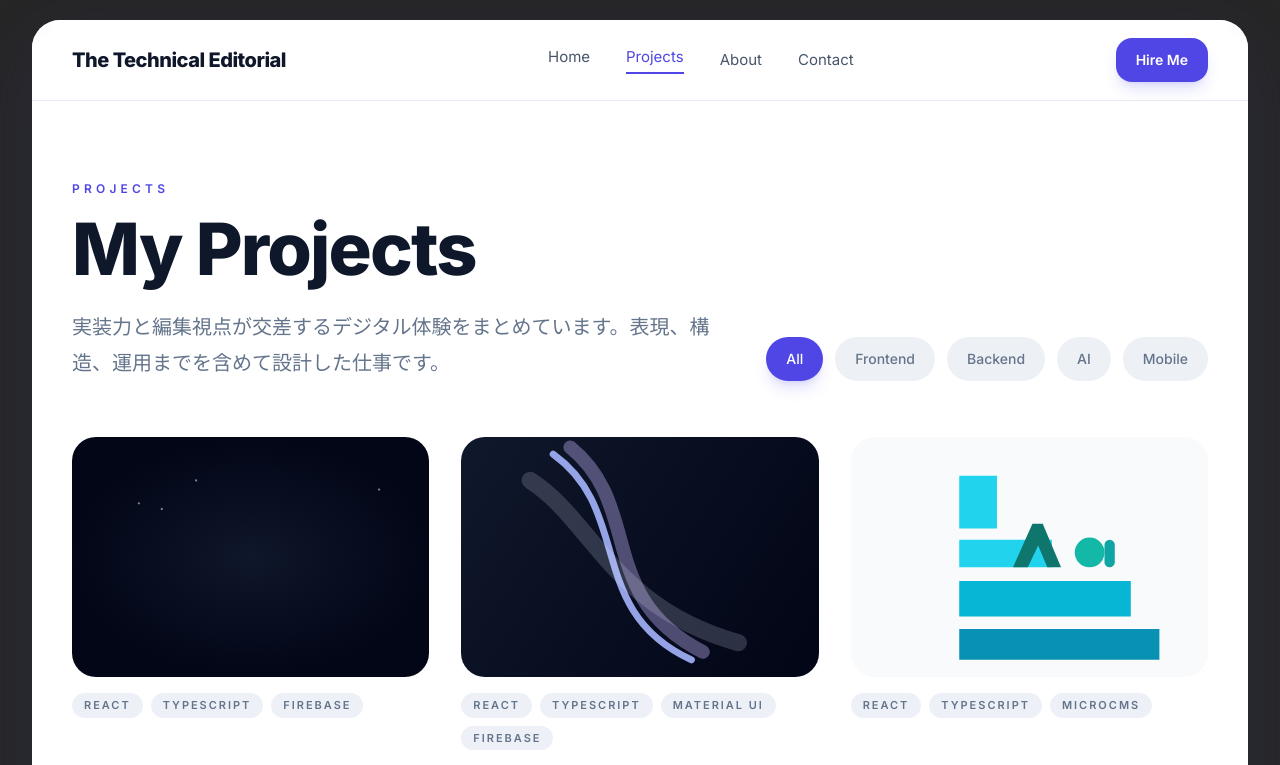
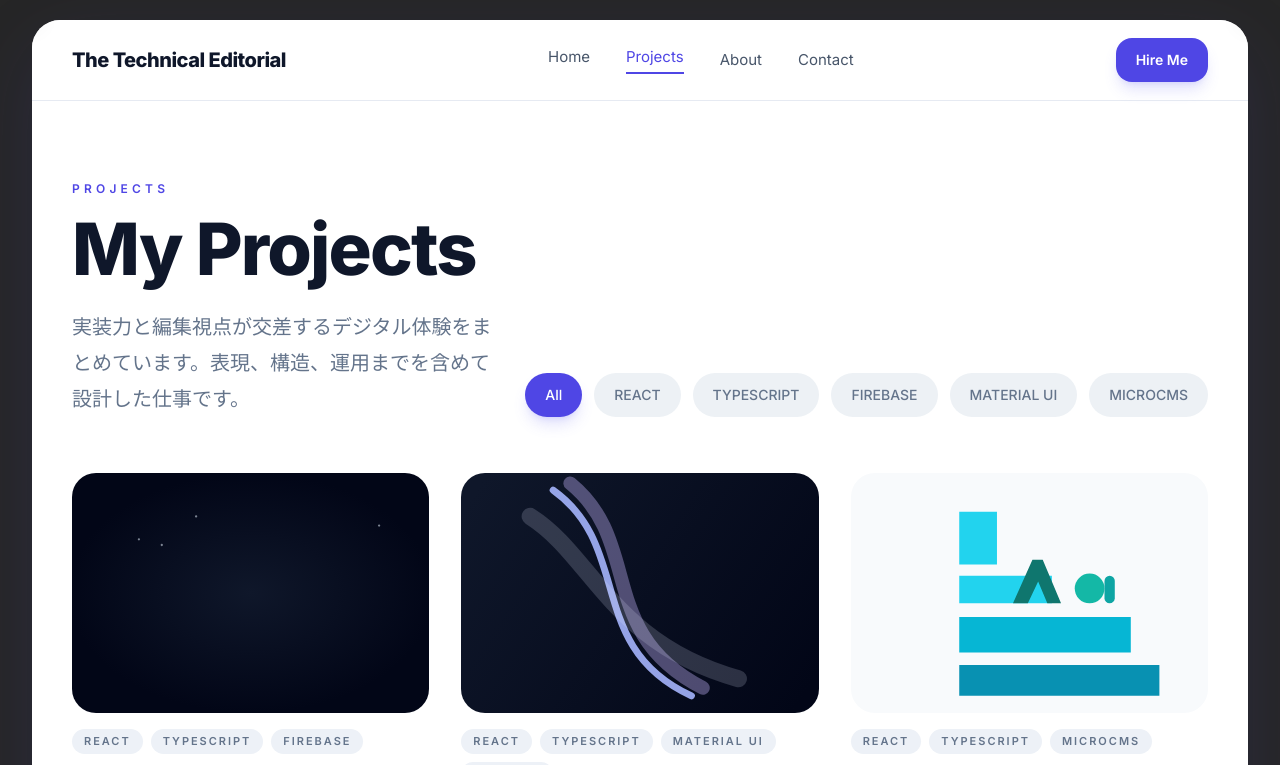
Before and after one commit to chiri3526/webportforio, a React (Vite) app: page /projects in a window 1280 px wide. Shown: the top 765 px of the page. Built offline with nearby package versions, Linux system fonts and the light colour scheme.

Commit message:
Use tech stack tags for project filters

```diff
--- a/src/components/projects/FilterTabs.tsx
+++ b/src/components/projects/FilterTabs.tsx
@@ -1,27 +1,29 @@
-import { categories } from "../../data/site";
-import type { Category } from "../../types/content";
+import type { ProjectFilter } from "../../types/content";
 
 type FilterTabsProps = {
-  current: Category;
-  onChange: (category: Category) => void;
+  current: ProjectFilter;
+  filters: ProjectFilter[];
+  onChange: (filter: ProjectFilter) => void;
 };
 
-export function FilterTabs({ current, onChange }: FilterTabsProps) {
+const getFilterLabel = (filter: ProjectFilter) => (filter === "all" ? "All" : filter.toUpperCase());
+
+export function FilterTabs({ current, filters, onChange }: FilterTabsProps) {
   return (
     <div className="flex flex-wrap gap-3">
-      {categories.map((category) => {
-        const active = current === category.key;
+      {filters.map((filter) => {
+        const active = current === filter;
 
         return (
           <button
-            key={category.key}
+            key={filter}
             type="button"
-            onClick={() => onChange(category.key)}
+            onClick={() => onChange(filter)}
             className={`rounded-full px-5 py-3 text-sm font-medium transition ${
               active ? "bg-accent text-white shadow-lg shadow-indigo-500/20" : "bg-[#edf1f5] text-slate-500 hover:bg-[#e4e8f0]"
             }`}
           >
-            {category.label}
+            {getFilterLabel(filter)}
           </button>
         );
       })}
--- a/src/pages/ProjectsPage.tsx
+++ b/src/pages/ProjectsPage.tsx
@@ -4,17 +4,25 @@ import { Container } from "../components/layout/Container";
 import { FilterTabs } from "../components/projects/FilterTabs";
 import { ProjectCard } from "../components/projects/ProjectCard";
 import { projects } from "../data/site";
-import type { Category } from "../types/content";
+import type { ProjectFilter } from "../types/content";
 
 export function ProjectsPage() {
-  const [activeCategory, setActiveCategory] = useState<Category>("all");
+  const [activeCategory, setActiveCategory] = useState<ProjectFilter>("all");
+
+  const filters = useMemo<ProjectFilter[]>(() => {
+    const uniqueTags = Array.from(
+      new Set(projects.flatMap((project) => project.tags.map((tag) => tag.toLowerCase()))),
+    );
+
+    return ["all", ...uniqueTags];
+  }, []);
 
   const filteredProjects = useMemo(() => {
     if (activeCategory === "all") {
       return projects;
     }
 
-    return projects.filter((project) => project.category === activeCategory);
+    return projects.filter((project) => project.tags.some((tag) => tag.toLowerCase() === activeCategory));
   }, [activeCategory]);
 
   return (
@@ -28,7 +36,7 @@ export function ProjectsPage() {
               実装力と編集視点が交差するデジタル体験をまとめています。表現、構造、運用までを含めて設計した仕事です。
             </p>
           </div>
-          <FilterTabs current={activeCategory} onChange={setActiveCategory} />
+          <FilterTabs current={activeCategory} filters={filters} onChange={setActiveCategory} />
         </div>
 
         <div className="mt-14 grid gap-x-8 gap-y-14 lg:grid-cols-2 xl:grid-cols-3">
--- a/src/types/content.ts
+++ b/src/types/content.ts
@@ -1,4 +1,5 @@
-export type Category = "all" | "frontend" | "backend" | "ai" | "mobile";
+export type ProjectFilter = "all" | string;
+export type Category = ProjectFilter;
 
 export type Project = {
   id: string;
```
